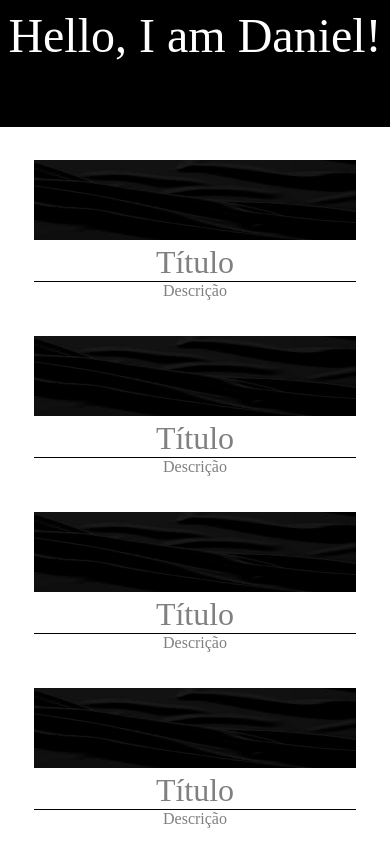
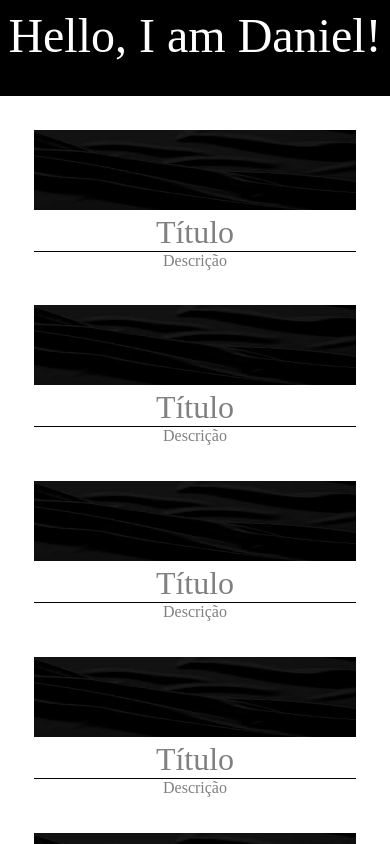
Before and after one commit to DanielSanRocha/danielsanrocha.me, a Vue app: page / in a window 390 px wide. Shown: the top 844 px of the page. Built offline with nearby package versions, Linux system fonts and the light colour scheme.

Commit message:
Changed navtop to depend on em instead of % of the screen.
Better responsivity in resize.

```diff
--- a/src/App.vue
+++ b/src/App.vue
@@ -32,14 +32,14 @@ body {
 #navtop {
   margin: 0;
   position: absolute;
-  height: 15%;
+  height: 6em;
   width: 100%;
-  top: 0px;
+  top: 0em;
 }
 
 .wrapper {
   position: absolute;
   width: 100%;
-  top: 15%;
+  top: 6em;
 }
 </style>
```
